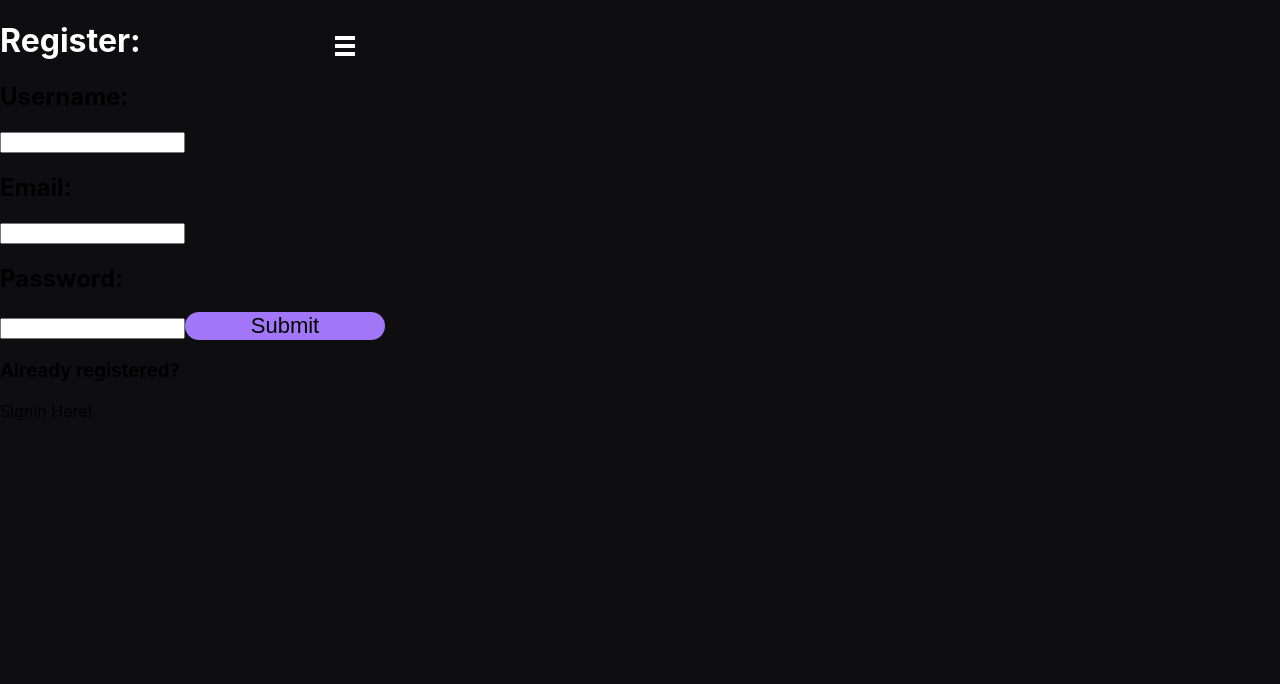
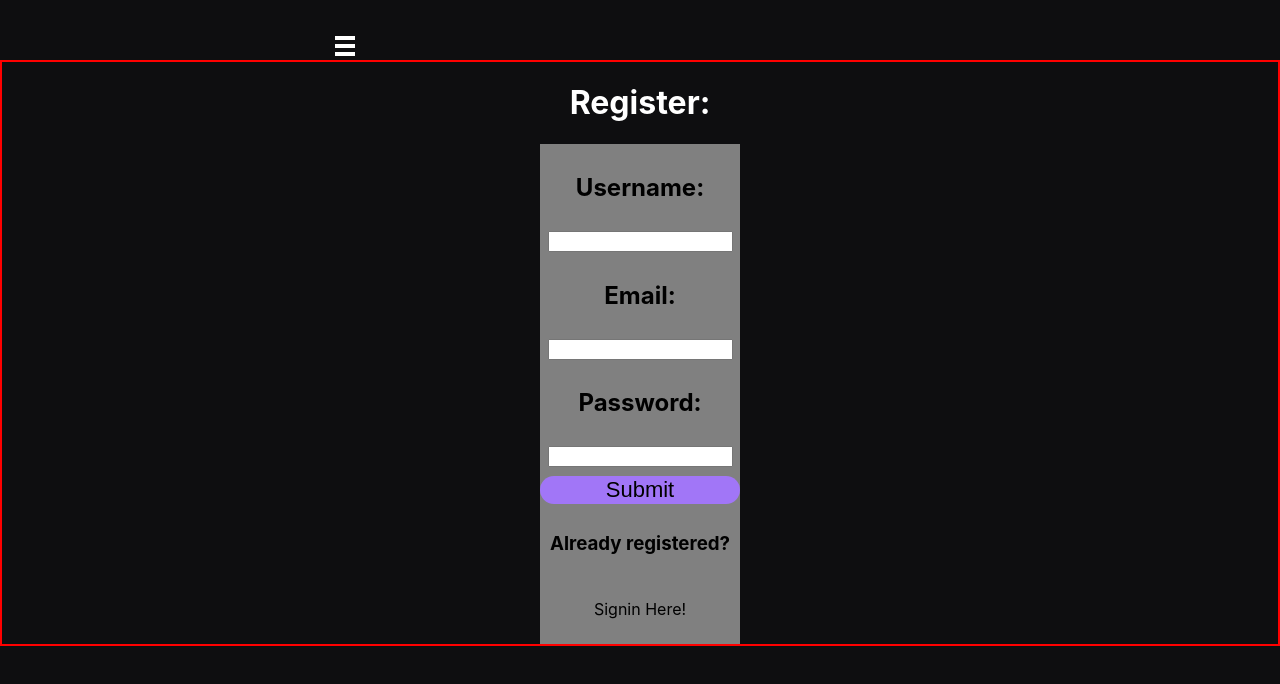
Before and after one commit to chaselancaster/nosmallstreamer-frontend, a React (Create React App) app: page /register in a window 1280 px wide. Shown: the top 684 px of the page. Built offline with nearby package versions, Linux system fonts and the light colour scheme.

Commit message:
change naming conventions on classes to allow for individal style sheets to control look of button

```diff
--- a/src/Component/Landing/Landing.css
+++ b/src/Component/Landing/Landing.css
@@ -86,7 +86,7 @@ span {
   margin-top: 25px;
 }
 
-.register-button {
+.landing-button {
   background-color: rgb(161, 118, 247);
   font-size: 22px;
   width: 200px;
--- a/src/Component/Landing/Landing.js
+++ b/src/Component/Landing/Landing.js
@@ -34,7 +34,7 @@ const Landing = () => {
         {/* Get Started Section */}
         <div className="get-started-parent">
             <p>Ready to get started?</p>
-            <button className="register-button">Register Now!</button>
+            <button className="landing-button">Register Now!</button>
         </div>
     </div>
 
--- a/src/Component/Register/Register.css
+++ b/src/Component/Register/Register.css
@@ -1,3 +1,32 @@
-h1 {
+.register-parent-container {
+  display: flex;
+  flex-direction: column;
+  justify-content: space-evenly;
+  align-items: center;
+  margin-top: 60px;
+  border: 2px solid red;
+}
+
+.register-parent-container h1 {
   color: white;
 }
+
+.register-form-container {
+  background-color: gray;
+}
+
+.register-form {
+  display: flex;
+  flex-direction: column;
+  justify-content: space-evenly;
+  align-items: center;
+  height: 500px;
+}
+
+.register-button {
+  background-color: rgb(161, 118, 247);
+  font-size: 22px;
+  width: 200px;
+  border: none;
+  border-radius: 20px;
+}
--- a/src/Component/Register/Register.js
+++ b/src/Component/Register/Register.js
@@ -30,7 +30,7 @@ class Register extends Component {
                         <input type="text" name="email" value={email} onChange={this.changeHander} />
                         <h2>Password:</h2>
                         <input type="password" name="password" value={password} onChange={this.changeHandler} />
-                        <button type="submit" className="login-button">Submit</button>
+                        <button type="submit" className="register-button">Submit</button>
                         <h3>Already registered?</h3>
                         <p>Signin Here!</p>
                     </form>
```
Also changed, not shown: 1 other file (tests, documents, lock files or other folders).
